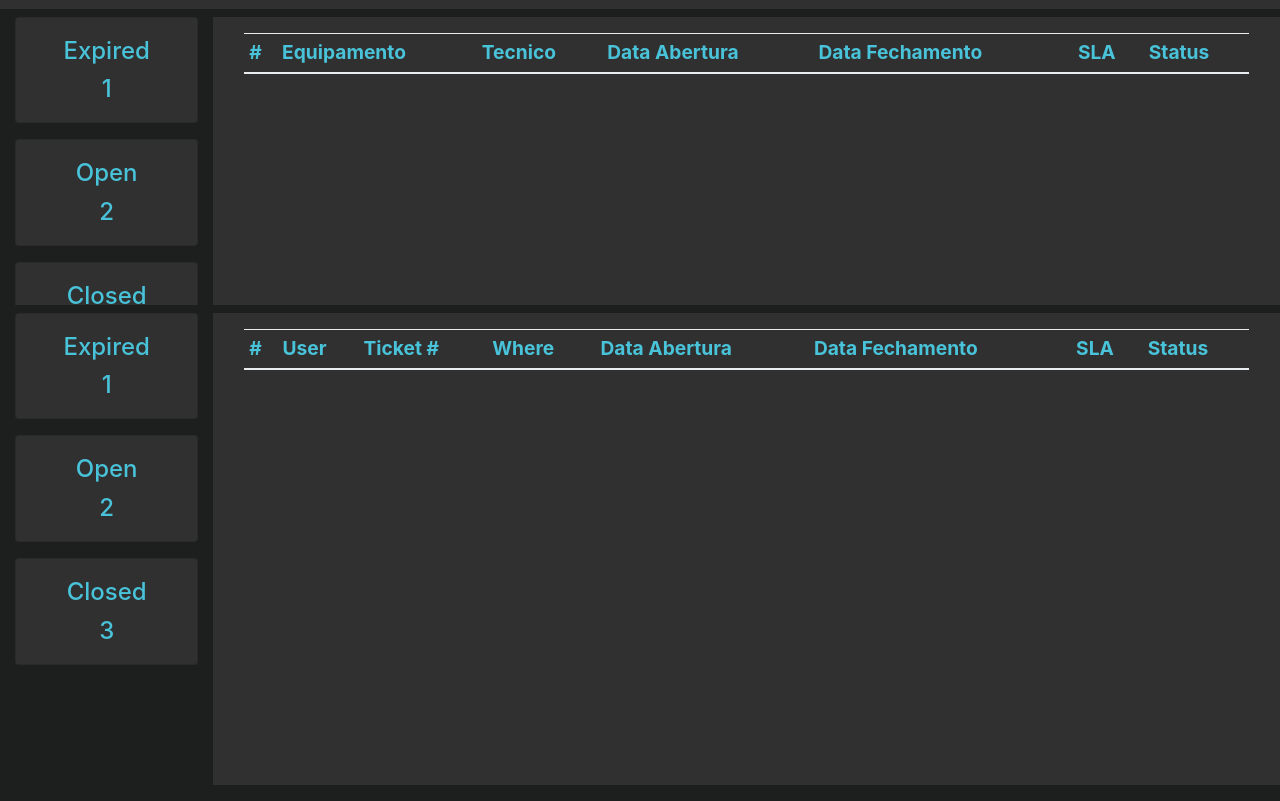
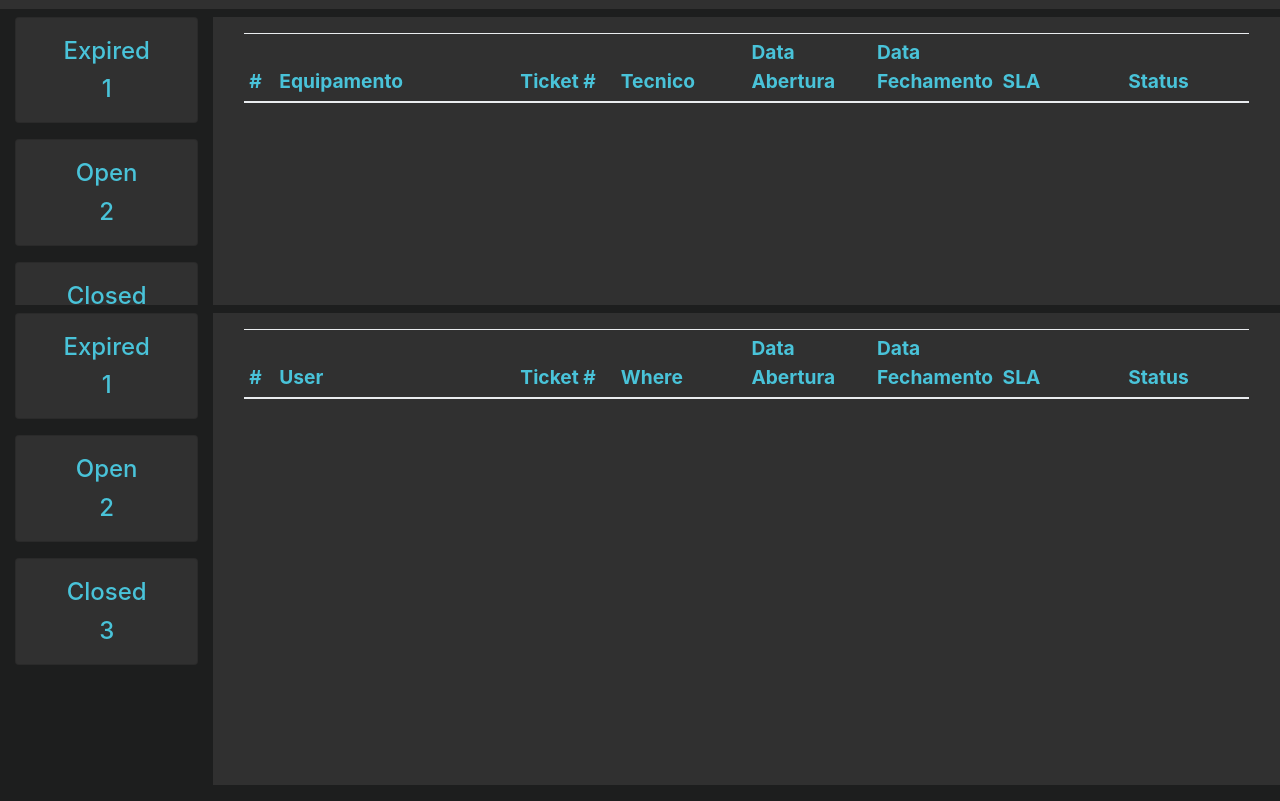
Before and after one commit to michelfernandes/Tickets-Dashboard, a plain HTML site: page index.html in a window 1280 px wide. Shown: the part 53-854 px from the top of the page. Drawn offline with nearby package versions, Linux system fonts and the light colour scheme.

```diff
--- a/index.html
+++ b/index.html
@@ -85,19 +85,21 @@
           <table class="table table-sm">
             <thead>
               <tr>
-                <th>#</th>
-                <th>Equipamento</th>
-                <th>Tecnico</th>
-                <th>Data Abertura</th>
-                <th>Data Fechamento</th>
-                <th>SLA</th>
-                <th>Status</th>
+                <th width="3%">#</th>
+                <th width="24%">Equipamento</th>
+                <th width="10%">Ticket #</th>
+                <th width="13%">Tecnico</th>
+                <th width="12.5%">Data Abertura</th>
+                <th width="12.5%">Data Fechamento</th>
+                <th width="12.5%">SLA</th>
+                <th width="12.5%">Status</th>
               </tr>
             </thead>
             <tbody id="printer-tbodyid">
               <!--<tr>
                 <th scope="row">2</th>
                 <td>HP LaserJet M5035 MFP - HP</td>
+                <td>dasdsa</td>
                 <td>Alex Longaray</td>
                 <td>08/07/2017</td>
                 <td>01/09/2017</td>
@@ -147,14 +149,14 @@
                 <table class="table table-sm">
                   <thead>
                     <tr>
-                      <th>#</th>
-                      <th>User</th>
-                      <th>Ticket #</th>
-                      <th>Where</th>
-                      <th>Data Abertura</th>
-                      <th>Data Fechamento</th>
-                      <th>SLA</th>
-                      <th>Status</th>
+                      <th width="3%">#</th>
+                      <th width="24%">User</th>
+                      <th width="10%">Ticket #</th>
+                      <th width="13%">Where</th>
+                      <th width="12.5%">Data Abertura</th>
+                      <th width="12.5%">Data Fechamento</th>
+                      <th width="12.5%">SLA</th>
+                      <th width="12.5%">Status</th>
                     </tr>
                   </thead>
                   <tbody id="lenovo-tbodyid">
@@ -227,6 +229,7 @@
       $('#printer-tbodyid').append($('<tr>')
                    .append($('<th>').attr('scope','row').text(jsonObject.length - i))
                    .append($('<td>').text(jsonObject[i]['Equipamento']))
+                   .append($('<td>').text('soon'))
                    .append($('<td>').text(jsonObject[i]['Tecnico']))
                    .append($('<td>').text(jsonObject[i]['Data_Abertura']))
                    .append($('<td>').text(jsonObject[i]['Data_Fechamento']))
```
